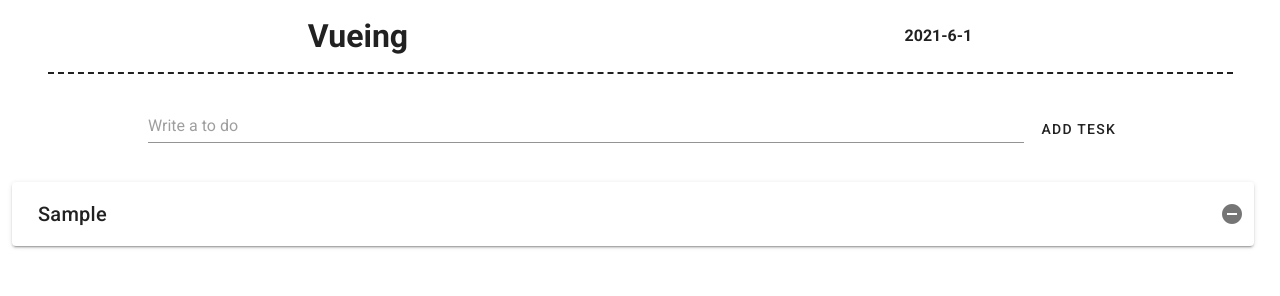
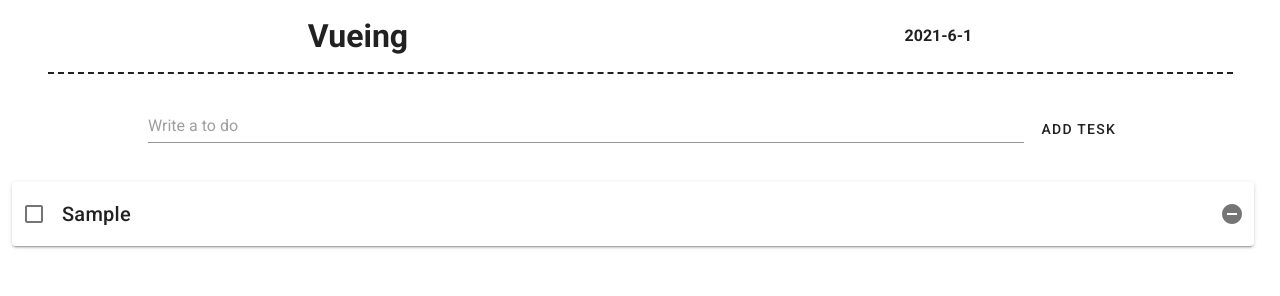
Before and after one commit to minholeelog/vueing, a Vue app: page / in a window 1280 px wide. Both pictures are taken after typing "Sample" into the empty fields and a click on the button "ADD TESK". Shown: the top 296 px of the page. Built offline with nearby package versions, Linux system fonts and the light colour scheme.

Commit message:
New feature: Toggle todo complete

```diff
--- a/package.json
+++ b/package.json
@@ -3,7 +3,7 @@
   "version": "0.1.0",
   "private": true,
   "scripts": {
-    "serve": "vue-cli-service serve",
+    "serve": "vue-cli-service serve --watchAll",
     "build": "vue-cli-service build",
     "lint": "vue-cli-service lint"
   },
--- a/src/components/TodoList.vue
+++ b/src/components/TodoList.vue
@@ -2,7 +2,11 @@
   <ul class="d-flex row">
     <li v-for="(todo, index) in todos" :key="todo.id">
       <v-card class="d-flex justify-space-between">
-        <v-card-title>{{ todo.title }}</v-card-title>
+        <div class="d-flex justify-space-around align-center">
+          <v-icon v-if="todo.completed" @click="toggleComplete(todo, index)">done</v-icon>
+          <v-icon v-else @click="toggleComplete(todo, index)">check_box_outline_blank</v-icon>
+          <v-card-title :class="{ completed: todo.completed }">{{ todo.title }}</v-card-title>
+        </div>
         <v-icon @click="removeTodo(todo, index)">remove_circle</v-icon>
       </v-card>
     </li>
@@ -24,6 +28,13 @@ export default {
       };
       this.$store.commit('removeTodo', { todo, currentTodoObj });
     },
+    toggleComplete(todo, index) {
+      const currentTodoObj = {
+        todo,
+        index,
+      };
+      this.$store.commit('toggleComplete', { todo, currentTodoObj });
+    }
   },
 };
 </script>
@@ -41,4 +52,8 @@ li {
 .v-card {
   padding: 0 10px;
 }
+.completed {
+  text-decoration: line-through;
+  color: #8C3048;
+}
 </style>
--- a/src/store/index.js
+++ b/src/store/index.js
@@ -31,15 +31,25 @@ export default new Vuex.Store({
         title,
         completed: false,
         id: new Date().getTime(),
+        icon: 'check_box_outline_blank',
       };
       localStorage.setItem(title, JSON.stringify(todoObj));
       state.todos.push(todoObj);
     },
 
+    toggleComplete(state, payload) {
+      const { todo, currentTodoObj } = payload;
+      const todoObj = JSON.parse(localStorage.getItem(todo.title));
+      const newTodoObj = {
+        ...todoObj,
+        completed: !todoObj.completed,
+      }
+      localStorage.setItem(todo.title, JSON.stringify(newTodoObj));
+      state.todos.splice(currentTodoObj.index, 1, newTodoObj);
+    },
+
     removeTodo(state, payload) {
       localStorage.removeItem(payload.todo.title);
-      // 기존 코드: state.todos.splice(payload.index, 1);
-      // payload.index = undefined 이기 때문에 splice 범위를 제대로 받지 못하여 에러 발생
       state.todos.splice(payload.currentTodoObj.index, 1);
     },
   },
```
